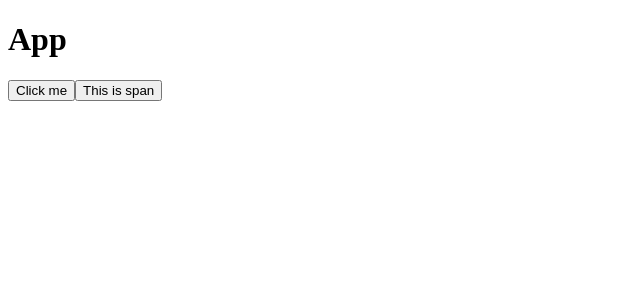
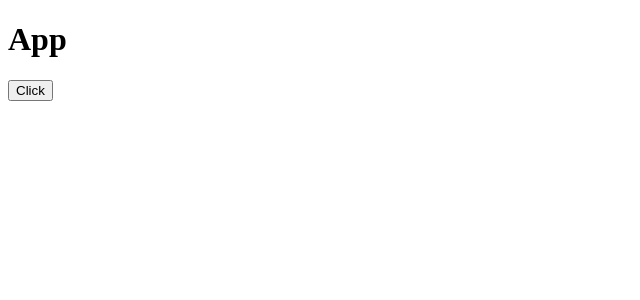
Before and after one commit to u7663394/react-learning-journey, a React (Vite) app in the folder react-ts-demo/: page / in a window 1280 px wide. Shown: the top 300 px of the page, without its empty margins (0-640 px from the left). Built offline with nearby package versions, Linux system fonts and the light colour scheme.

Commit message:
feat: add type annotations for event props

```diff
--- /dev/null
+++ b/react-ts-demo/src/04-props-event.tsx
@@ -0,0 +1,30 @@
+/**
+ * 组件常常执行类型为函数的 prop 来实现子传父通信
+ */
+
+type Props = {
+  onMsg?: (msg: string) => void;
+};
+
+const Son = (props: Props) => {
+  const handleClick = () => {
+    props.onMsg?.('Hello from Son');
+  };
+
+  return <button onClick={handleClick}>Click</button>;
+};
+
+const App = () => {
+  const logMsg = (msg: string) => {
+    console.log(msg);
+  };
+
+  return (
+    <div>
+      <h1>App</h1>
+      <Son onMsg={logMsg} />
+    </div>
+  );
+};
+
+export default App;
--- a/react-ts-demo/src/main.tsx
+++ b/react-ts-demo/src/main.tsx
@@ -1,4 +1,4 @@
 import { createRoot } from "react-dom/client";
-import App from "./03-props-children";
+import App from "./04-props-event";
 
 createRoot(document.getElementById("root")!).render(<App />);
```
